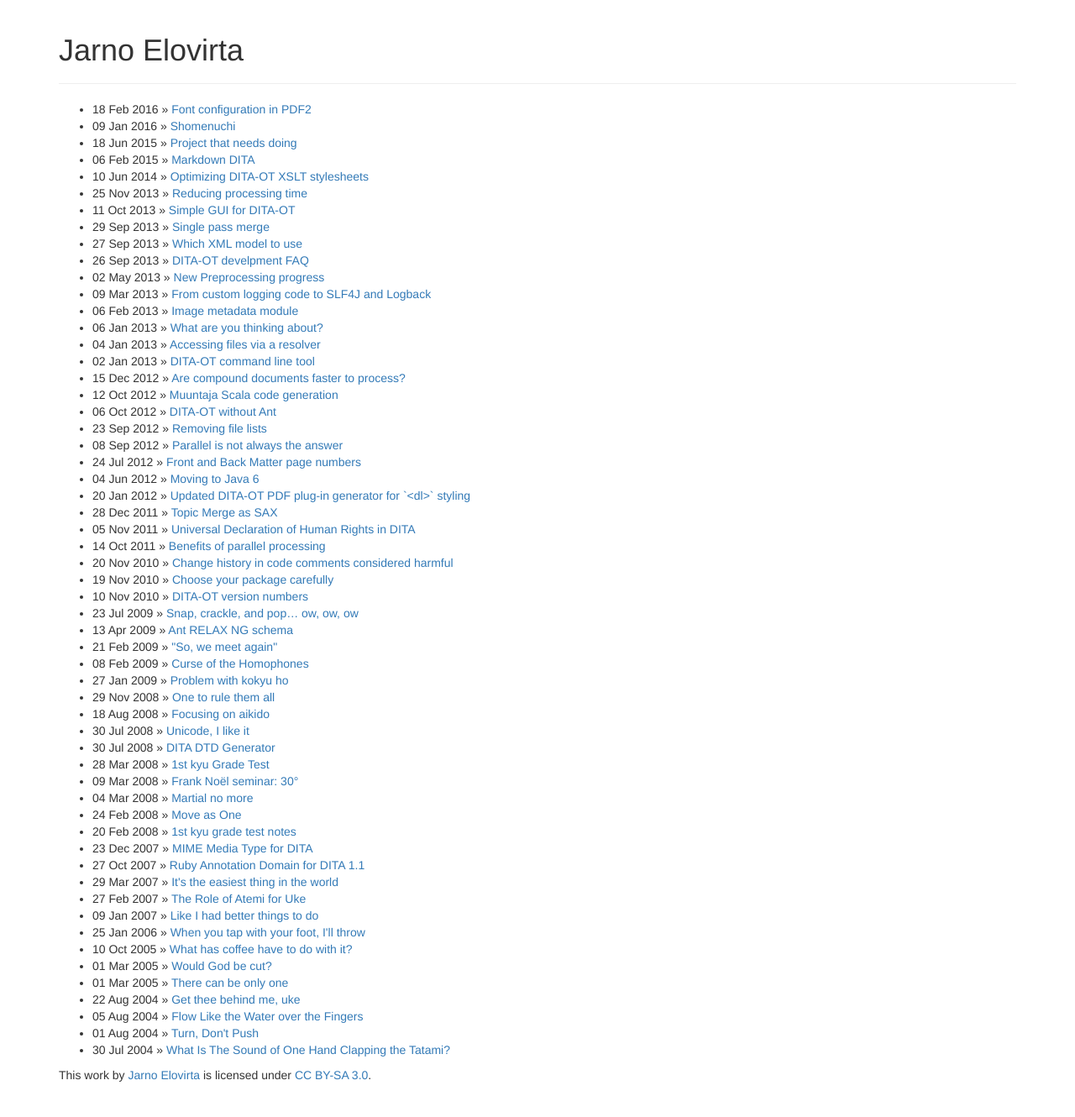
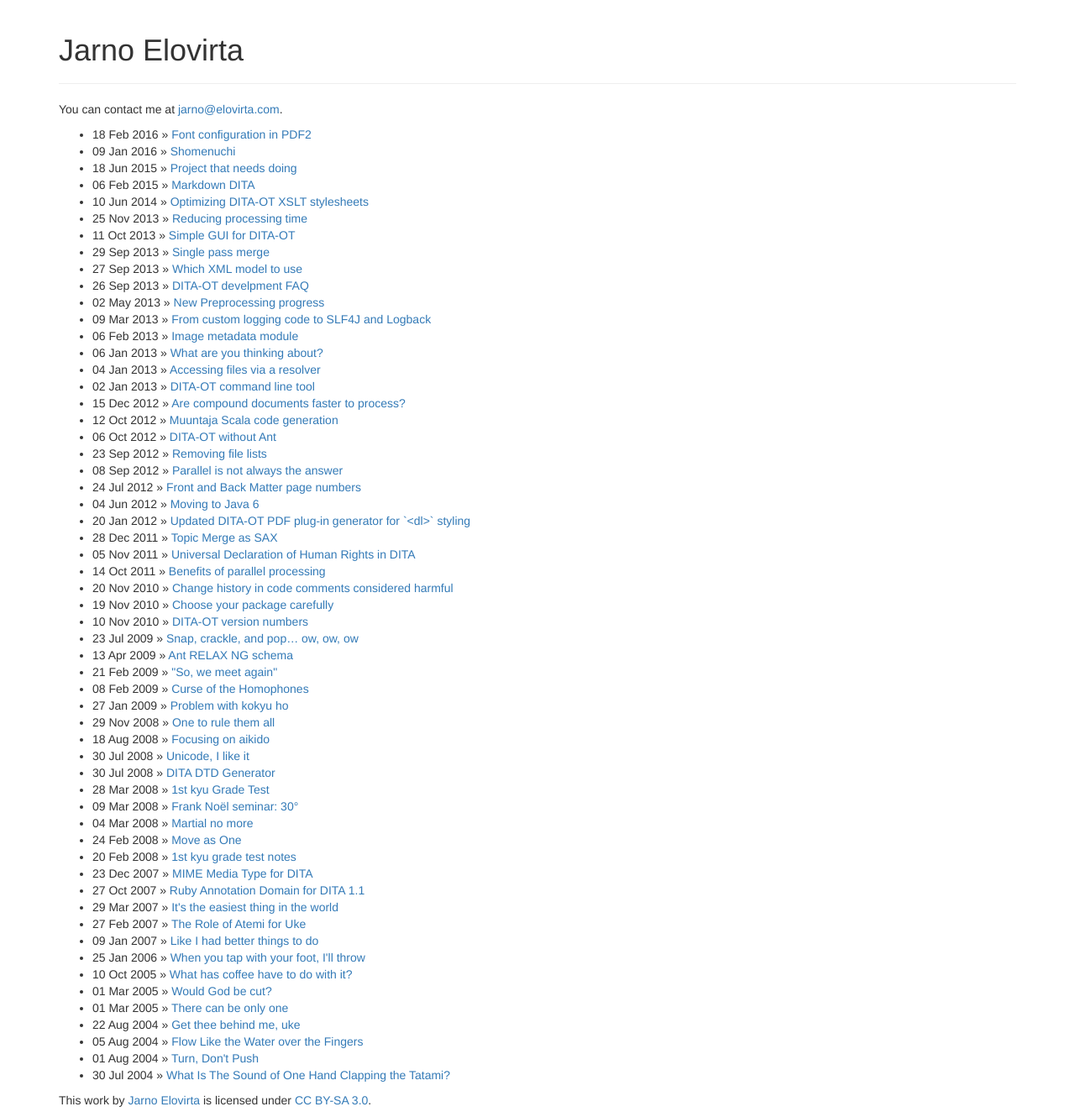
Before and after one commit to jelovirt/jelovirt.github.io, a Jekyll site: the page built from index.html, in a window 1280 px wide. Shown: the whole page at 84% size. Built offline with Jekyll 4.4.1, drawn with Linux system fonts in a browser that asks for light colours; nearby versions of some CDN libraries; before the commit the page ends 1300 px from its top, so only the background shows below that.

Commit message:
Add email

```diff
--- a/index.html
+++ b/index.html
@@ -8,6 +8,7 @@ title: Jarno Elovirta
   </div>
 </header>
 <main>
+  <p>You can contact me at <a href="email:jarno@elovirta.com">jarno@elovirta.com</a>.</p>
   <ul class="posts">
     {% for post in site.posts %}
       <li><span>{{ post.date | date_to_string }}</span> &raquo; <a href="{{ post.url }}">{{ post.title }}</a></li>
```
